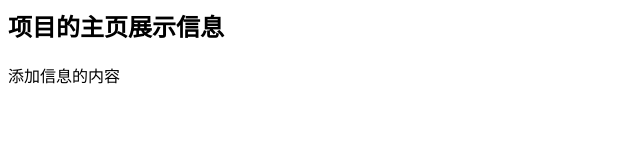
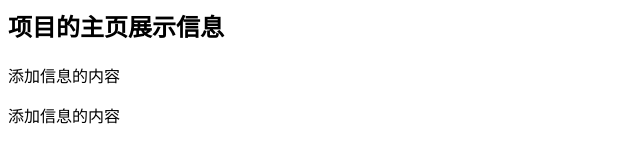
Before and after one commit to java180320/git-prject01, a plain HTML site: page index.html in a window 1280 px wide. Shown: the whole page, without its empty margins (0-640 px from the left). Drawn offline with Linux system fonts and the light colour scheme.

Commit message:
添加index.html 一行记录

```diff
--- a/index.html
+++ b/index.html
@@ -6,6 +6,7 @@
 	<body>
 		<h2>项目的主页展示信息</h2>
 		<p>添加信息的内容</p>
+		<p>添加信息的内容</p>
 	</body>
 
 </html>
```
